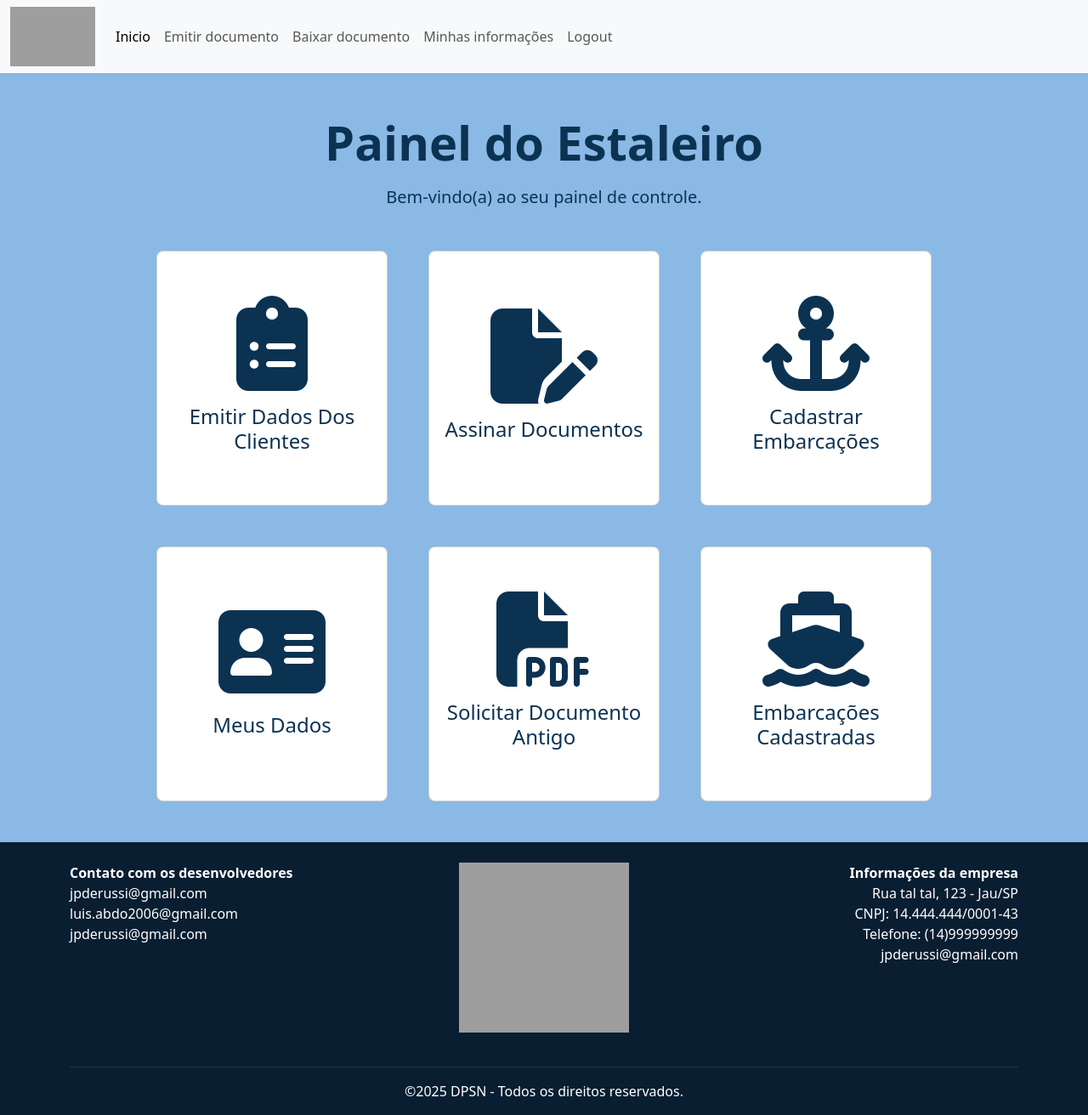
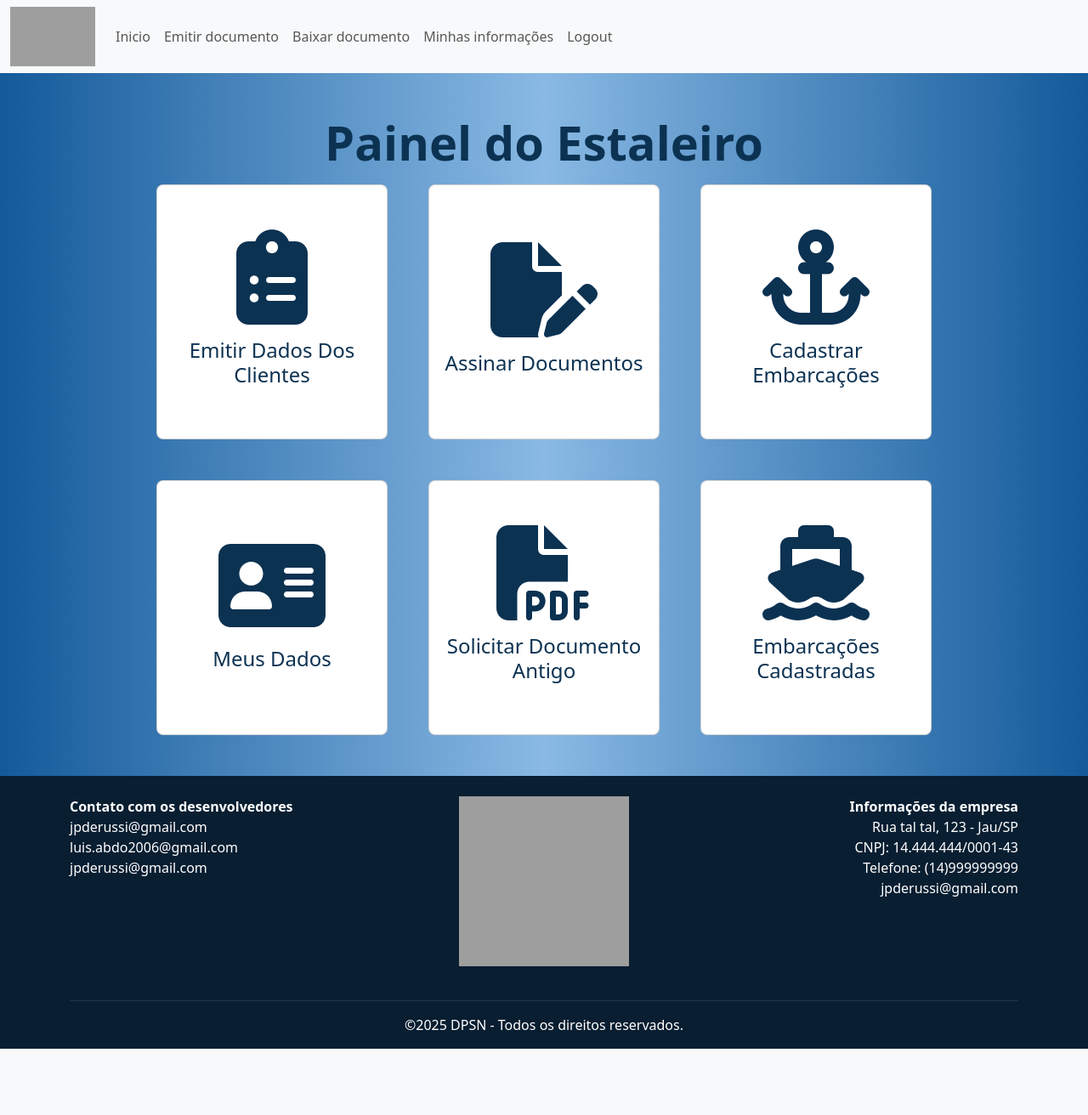
Before and after one commit to joaopedropdr/PI-DPSN, a PHP site: page /Views/pag_principal_estaleiro.php in a window 1280 px wide. Shown: the whole page at 85% size. After the commit the page ends 1234 px from the top, so only its background shows below. Run offline with PHP 8.4, Linux system fonts and the light colour scheme; some libraries are stand-ins or nearby versions; grey boxes are pictures that could not be loaded.

Commit message:
Login e logout do estaleiro

```diff
--- a/Controller/inicioController.class.php
+++ b/Controller/inicioController.class.php
@@ -4,5 +4,10 @@
 		{
 			require_once "Views/menu.php";
 		}
+
+		public function inicioEstaleiro()
+		{
+			require_once "Views/pag_principal_estaleiro.php";
+		}
     }
 ?>
--- a/Views/estaleiros_cadastrados.php
+++ b/Views/estaleiros_cadastrados.php
@@ -13,7 +13,6 @@ require_once "navbar_adm.php";
 
     <style>
         body {
-            background-color: #89B9E4;
             font-family: 'Segoe UI', Tahoma, Geneva, Verdana, sans-serif;
         }
 
--- a/Views/navbar_est.php
+++ b/Views/navbar_est.php
@@ -9,8 +9,6 @@
 
     <title>Gerenciador - DPSN</title>
     <script src="https://cdn.jsdelivr.net/npm/bootstrap@5.3.8/dist/js/bootstrap.bundle.min.js" integrity="sha384-FKyoEForCGlyvwx9Hj09JcYn3nv7wiPVlz7YYwJrWVcXK/BmnVDxM+D2scQbITxI" crossorigin="anonymous"></script>
-</head>
-<body class="bg-cor d-flex flex-column min-vh-100">
     <style>
         .logo {
             width: 100px;
@@ -20,13 +18,39 @@
             width: 200px;
             height: 200px;
         }
-        .bg-cor {
-            background-color: #89B9E4;
+        .gradiente-bg {
+            background-image: linear-gradient(to right, #135A9A 0%, #89B9E4 50%, #135A9A 100%);
         }
         .bg-footer {
             background-color: #091E31;
         }
+        .custom-underline {
+            position: relative;
+            text-decoration: none;
+            display: inline-block;
+        }
+
+        .custom-underline::after {
+            content: '';
+            position: absolute;
+            left: 0;
+            bottom: -3px;
+            width: 100%;
+            height: 2px;
+            background-color: #091E31;
+            transform: scaleX(0);
+            transform-origin: bottom left;
+            transition: transform 0.3s ease-out;
+        }
+
+        .custom-underline:hover::after {
+            transform: scaleX(1);
+            transform-origin: bottom left;
+            font-weight: bold;
+        }
     </style>
+</head>
+<body class="gradiente-bg d-flex flex-column min-vh-100">
         <nav class="navbar navbar-expand-lg bg-body-tertiary" data-bs-theme="ligth">
             <div class="container-fluid">
                 <div>
@@ -38,21 +62,21 @@
                 <div class="collapse navbar-collapse" id="navbarNav">
                     <ul class="navbar-nav">
                         <li class="nav-item">
-                            <a class="nav-link active" aria-current="page" href="#">Inicio</a>
+                            <a class="nav-link custom-underline " aria-current="page" href="#">Inicio</a>
                         </li>
                         <li class="nav-item">
-                            <a class="nav-link" href="index.php?controle=usuarioController&metodo=inserir">Emitir documento</a>
+                            <a class="nav-link custom-underline " href="#">Emitir documento</a>
                         </li>
                         <li class="nav-item">
-                            <a class="nav-link" href="#">Baixar documento</a>
+                            <a class="nav-link custom-underline " href="#">Baixar documento</a>
                         </li>
 
                         <li class="nav-item">
-                            <a class="nav-link" href="#">Minhas informações</a>
+                            <a class="nav-link custom-underline " href="#">Minhas informações</a>
                         </li>
 
                         <li class="nav-item">
-                            <a class="nav-link" href="#">Logout</a>
+                            <a class="nav-link custom-underline " href="index.php?controle=estaleiroController&metodo=logout">Logout</a>
                         </li>
                     </ul>
                 </div>
--- a/Views/pag_principal_estaleiro.php
+++ b/Views/pag_principal_estaleiro.php
@@ -1,5 +1,10 @@
 <?php
+    if (!isset($_SESSION)) {
+        session_start();
+    }
     require_once "navbar_est.php";
+
+
 ?>
     <style>
         .card-custom:hover {
@@ -28,7 +33,11 @@
     </style>
     <div class="container py-5 text-center cor-texto">
         <h1 class="display-4 fw-bold mb-3">Painel do Estaleiro</h1>
-        <p class="lead mb-5">Bem-vindo(a) ao seu painel de controle.</p>
+        <?php
+            if(isset($_SESSION["id"])) {
+                echo "<p class='lead mb-5'>Bem-vindo(a) <strong>" . htmlspecialchars($_SESSION['nome']) . "</strong> ao seu painel de controle.</p>";
+            }
+        ?>
 
         <div class="row justify-content-center g-5">
             <div class="col-12 col-md-6 card-tamanho">
```
Also changed, not shown: Controller/estaleiroController.class.php (+55 -0 lines), Models/EstaleiroDAO.class.php (+14 -0 lines), Views/entrar.admin.php (+7 -6 lines), Views/entrar.estaleiro.php (+13 -8 lines), Views/menu.php (+7 -4 lines), Views/navbar_adm.php (+38 -9 lines).
